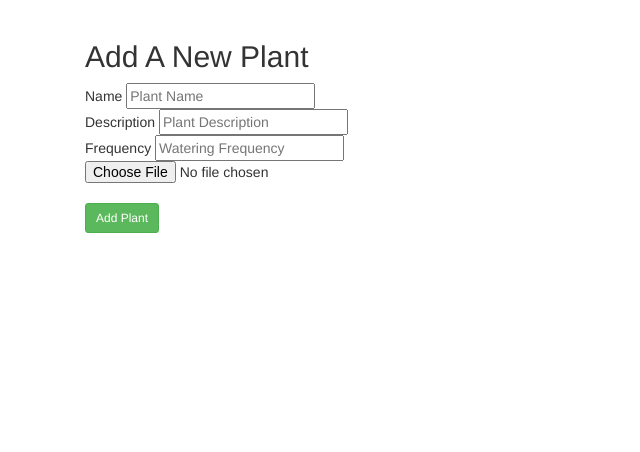
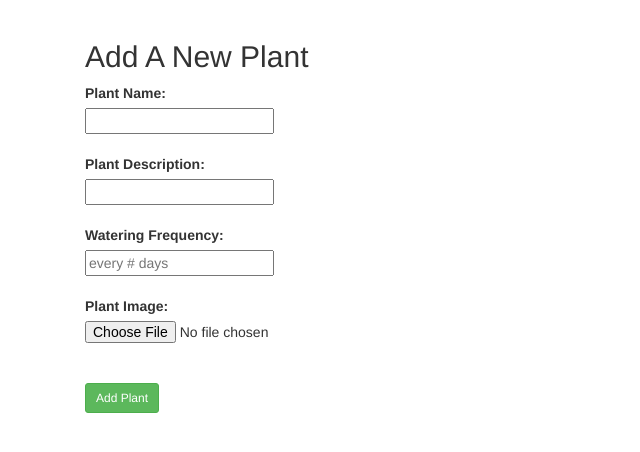
Before and after one commit to estherjsuh/plants, a Flask app: page /new in a window 1280 px wide. Shown: the part 52-504 px from the top of the page, without its empty margins (0-640 px from the left). Run offline with Flask 2, Linux system fonts and the light colour scheme; some libraries are stand-ins or nearby versions.

Commit message:
add form macros

```diff
--- /dev/null
+++ b/project/plants/templates/_form_macros.html
@@ -0,0 +1,15 @@
+{% macro render_field(field) %}
+
+<dt>{{ field.label }}:
+
+  <dd>{{ field(**kwargs)|safe }}
+    {% if field.errors %}
+    <span class="error">
+      {% for error in field.errors %}
+        {{ error }}
+      {% endfor %}
+    </span>
+    {% endif %}
+  </dd>
+
+{% endmacro %}
--- a/project/plants/templates/add_plant.html
+++ b/project/plants/templates/add_plant.html
@@ -1,4 +1,6 @@
-{% extends "hello.html" %}
+{% extends "layout.html" %}
+{% from "_form_macros.html" import render_field %}
+
 {% block content %}
 
 <div class="container">
@@ -6,36 +8,16 @@
 
       <form action="{{ url_for('plants.add_plant') }}" method="post" enctype="multipart/form-data">
           {{ form.csrf_token }}
-
-          Name {{ form.plant_name(placeholder="Plant Name") }}
-          <span class = "error">
-            {% if form.plant_name.errors %}
-              {% for error in form.plant_name.errors %}
-                {{ error }}
-              {% endfor %}
-            {% endif %}
-          </span>
-          <br>
-          Description {{ form.plant_description(placeholder="Plant Description") }}
-          <span class = "error">
-            {% if form.plant_description.errors %}
-              {% for error in form.plant_description.errors %}
-                {{ error }}
-              {% endfor %}
-            {% endif %}
-          </span>
-          <br>
-          Frequency {{ form.watering_frequency(placeholder="Watering Frequency") }}
-          <span class = "error">
-            {% if form.watering_frequency.errors %}
-              {% for error in form.watering_frequency.errors %}
-                {{ error }}
-              {% endfor %}
-            {% endif %}
-          </span>
-          <br>
-          {{form.plant_photo}}
-          <br>
+      <dl>
+        {{ render_field(form.plant_name)}}
+        <br>
+        {{ render_field(form.plant_description)}}
+        <br>
+        {{ render_field(form.watering_frequency, placeholder = "every # days") }}
+        <br>
+        {{ render_field(form.plant_photo)}}
+        <br>
+      </dl>
           <button class="btn btn-sm btn-success" type="submit">Add Plant</button>
       </form>
     </div>
--- a/project/plants/templates/plants.html
+++ b/project/plants/templates/plants.html
@@ -11,7 +11,8 @@
         <th>Plant Name</th>
         <th>Plant Description</th>
         <th>Watering Frequency</th>
-        <th>Photo</th
+        <th>Photo</th>
+        <th>Edit/Delete</th>
       </tr>
     </thead>
     <tbody>
@@ -21,6 +22,7 @@
         <td>{{ plant.plant_description.lower() }}</td>
         <td>every {{ plant.watering_frequency }} days</td>
         <td><img src= " {{ plant.image_url }}"  height=150 width=150></td>
+        <td><a href="edit/{{plant.plant_id}}" class="btn btn-default pull-left">Edit</a> </td>
       </tr>
     {% endfor %}
     </tbody
--- a/project/plants/views.py
+++ b/project/plants/views.py
@@ -52,3 +52,18 @@ def add_plant():
 def gallery():
     all_plants = Plants.query.all()
     return render_template('gallery.html',plants=all_plants)
+
+@plants_blueprint.route('/edit/<int:id>', methods=['GET', 'POST'])
+def edit(id):
+    data = Plants.query.filter(Plants.plant_id == id)
+    plant = data.first()
+    if plant:
+        form = AddPlantForm(formdata=request.form, obj=plant)
+        if request.method == 'POST' and form.validate():
+            save_changes(plant, form)
+            flash('Plant updated successfully!')
+            return reditect(url_for('plants.all'))
+        return render_template('edit.html', form=form)
+    else:
+        flash_errors(form)
+        flash('Error: Plant could not update')
```
Also changed, not shown: project/plants/templates/edit.html (added, +42 -0 lines), project/static/img/external-content.duckduckgo.jpg (added), 1 other file.
